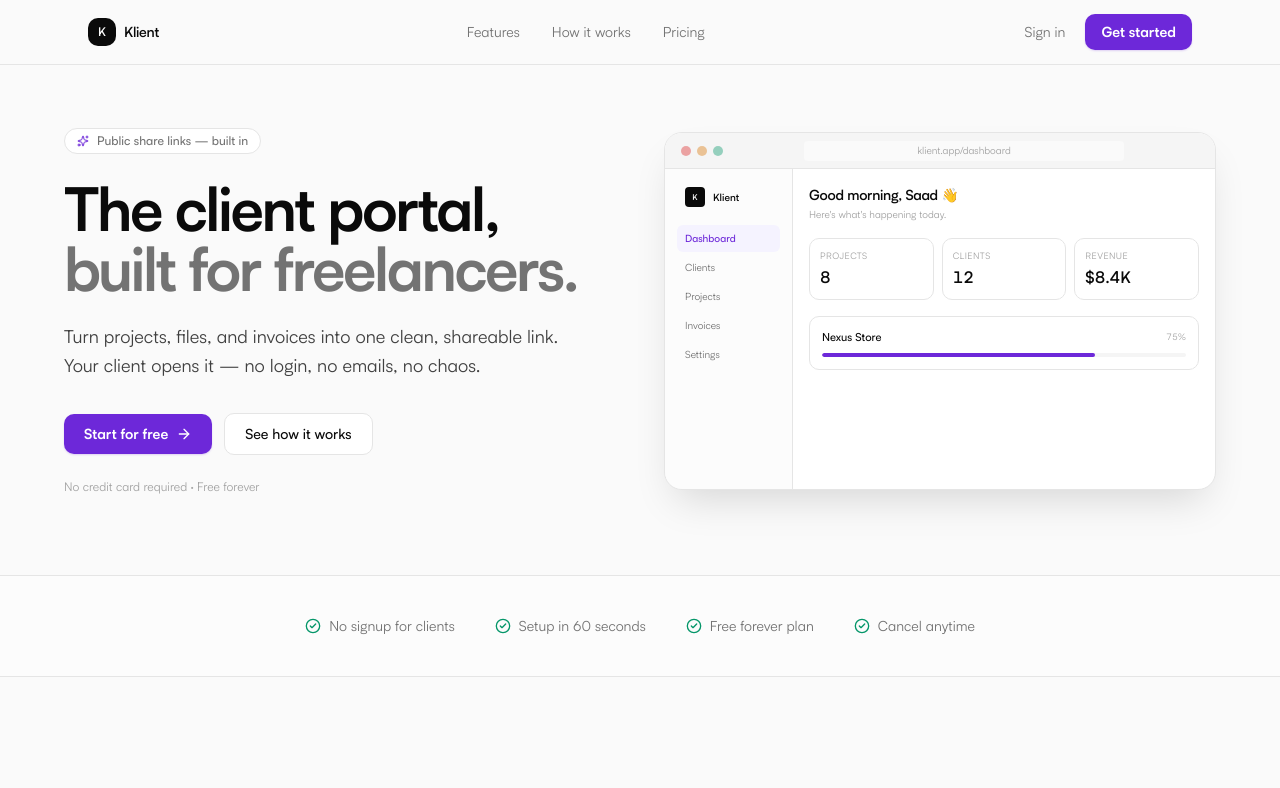
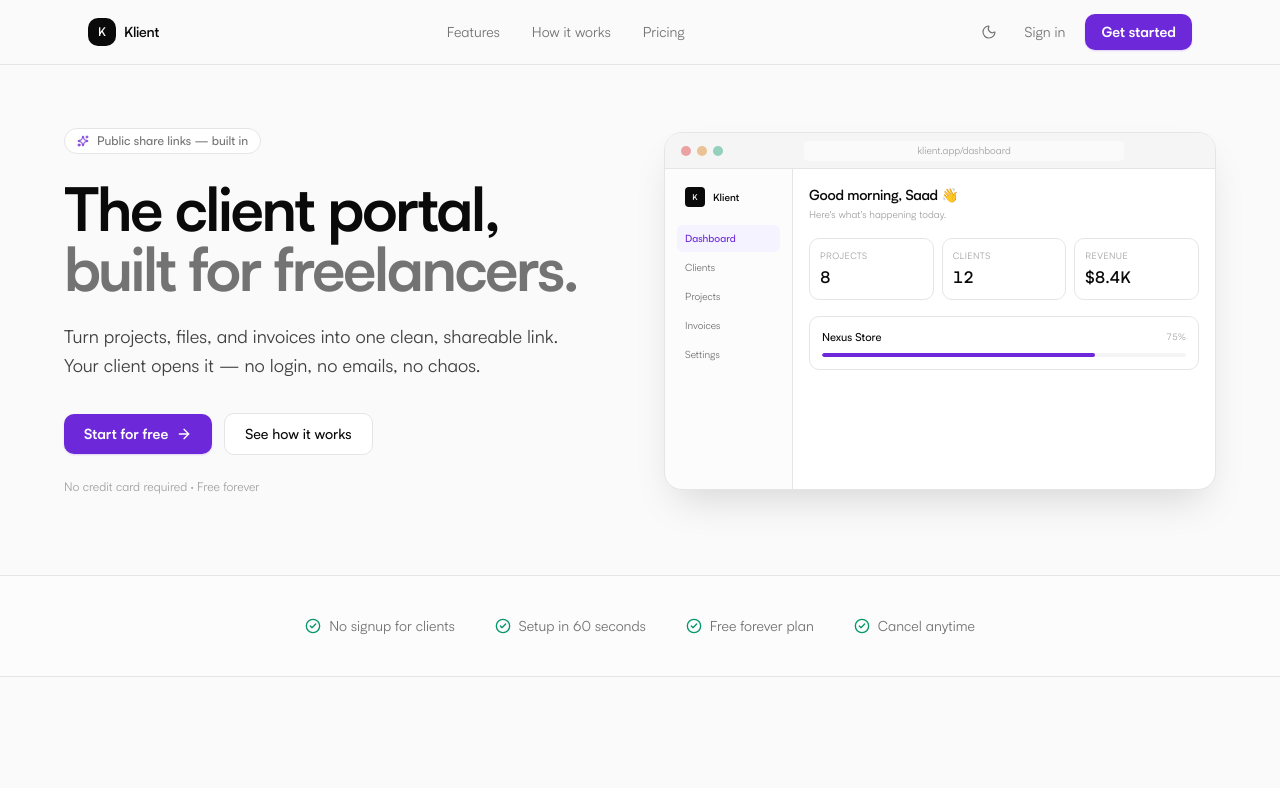
Before and after one commit to saad-dev-1/clienthub-frontend, a React (Vite) app: page / in a window 1280 px wide. Shown: the top 788 px of the page. Built offline with nearby package versions, Linux system fonts and the light colour scheme; no server answers.

Commit message:
Klient rebrand + Satoshi font + dark mode + theme toggle in landing

```diff
--- a/src/pages/Home.jsx
+++ b/src/pages/Home.jsx
@@ -10,9 +10,14 @@ import {
   Users,
   Shield,
   Zap,
+  Sun,
+  Moon,
 } from 'lucide-react';
+import { useTheme } from '../context/ThemeContext';
 
 export default function Home() {
+  const { theme, toggleTheme } = useTheme();
+
   return (
     <div className="min-h-screen bg-bg-base text-text-primary">
       {/* ============ NAV ============ */}
@@ -47,6 +52,37 @@ export default function Home() {
           </div>
 
           <div className="flex items-center gap-2">
+            <button
+              onClick={toggleTheme}
+              className="p-2 rounded-lg text-text-muted hover:text-text-primary hover:bg-bg-hover transition-colors"
+              title={
+                theme === 'dark'
+                  ? 'Switch to light mode'
+                  : 'Switch to dark mode'
+              }
+            >
+              <span className="relative block w-4 h-4">
+                <Sun
+                  size={16}
+                  strokeWidth={1.75}
+                  className={`absolute inset-0 transition-all duration-300 ${
+                    theme === 'dark'
+                      ? 'opacity-100 rotate-0'
+                      : 'opacity-0 -rotate-90'
+                  }`}
+                />
+                <Moon
+                  size={16}
+                  strokeWidth={1.75}
+                  className={`absolute inset-0 transition-all duration-300 ${
+                    theme === 'light'
+                      ? 'opacity-100 rotate-0'
+                      : 'opacity-0 rotate-90'
+                  }`}
+                />
+              </span>
+            </button>
+
             <Link
               to="/login"
               className="text-sm text-text-muted hover:text-text-primary transition-colors px-3 py-1.5"
```
